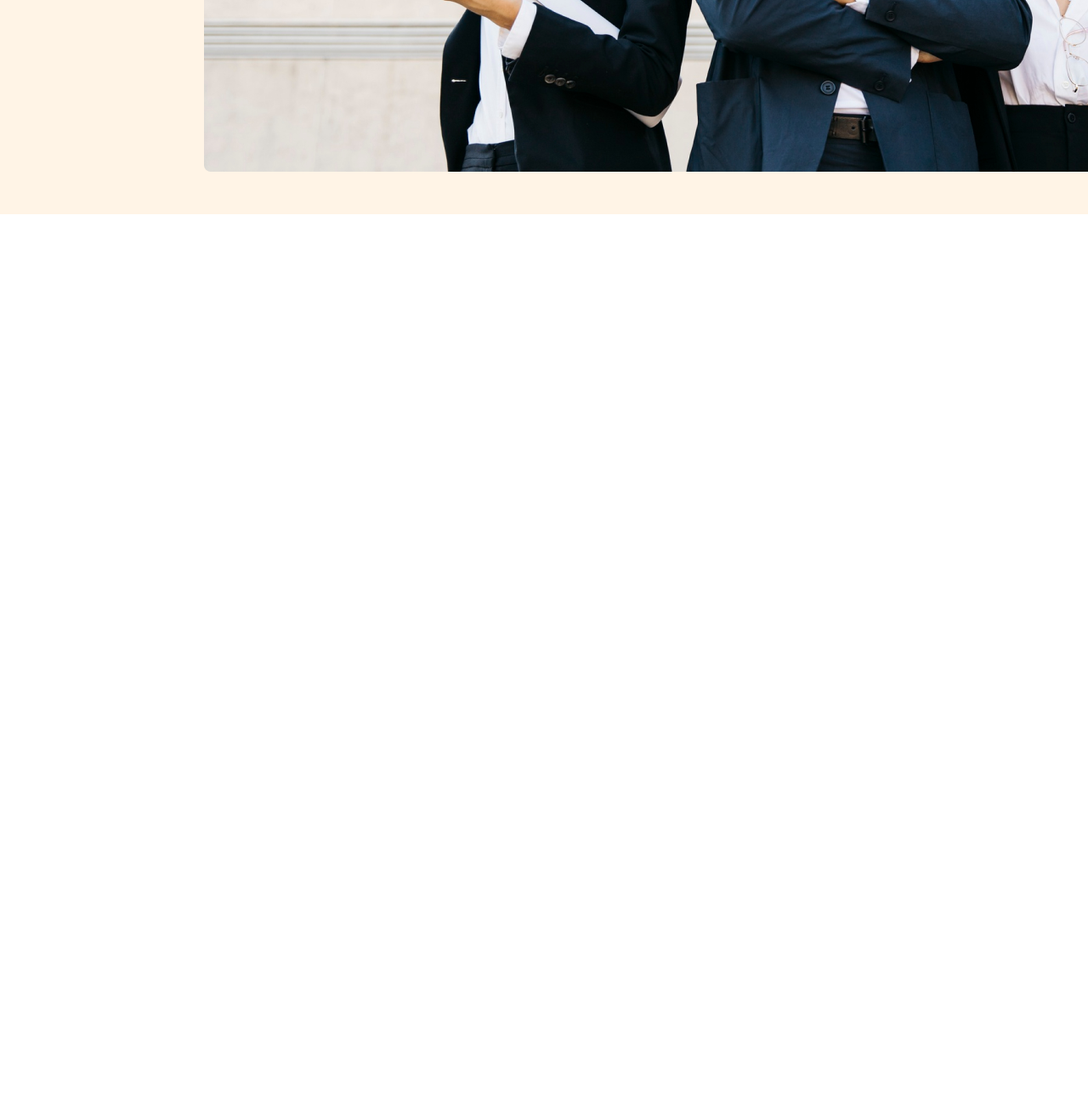
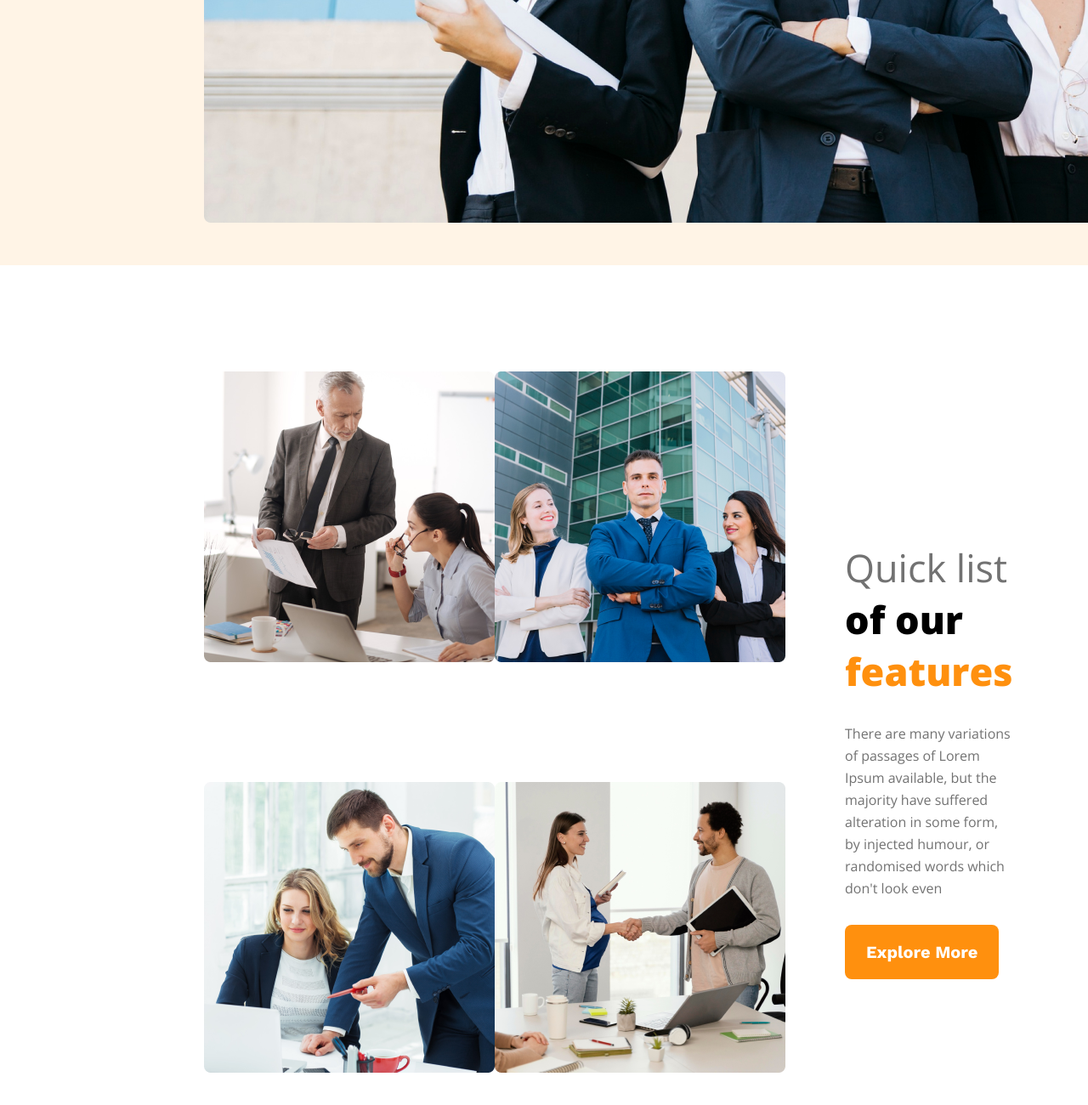
Before and after one commit to afrinsadia-diu/g3-architect, a plain HTML site: page index.html in a window 1280 px wide. Shown: the part 1042-2342 px from the top of the page at 85% size. Before the commit the page ends 1294 px from the top, so only its background shows below. Drawn offline with nearby package versions, Linux system fonts and the light colour scheme.

```diff
--- a/index.html
+++ b/index.html
@@ -30,7 +30,7 @@
                 <h1 class="head-title">Brand New <br>
                     Group of Architects
                 </h1>
-                <p class="header-para">
+                <p class="paragraph">
                     There are many variations of passages of Lorem Ipsum available, but the majority have suffered alteration in <br> some form, by injected humour, or randomised words which don't look even
                 </p>
                 <button class="button">Explore More</button>
@@ -39,7 +39,21 @@
         </Section>
     </header>
     <main>
-
+        <section class="main">
+            <div class="feature-section">
+                <div class="features-img">
+                    <img src="images/team1.png" alt="">
+                    <img src="images/team2.png" alt="">
+                    <img src="images/team3.png" alt="">
+                    <img src="images/team4.png" alt="">
+                </div>
+                <div class="features-details">
+                    <h2 style="font-size: 45px;"><span style="color: #727272; font-weight: 500;">Quick list</span> of our <br><span style="color:#FF900E">features</span></h2>
+                    <p class="paragraph" style="text-align: start;">There are many variations of passages of Lorem Ipsum available, but the majority have suffered alteration in some form, by injected humour, or randomised words which don't look even</p>
+                    <button class="button">Explore More</button>
+                </div>
+            </div>
+        </section>
     </main>
     <footer>
 
--- a/style.css
+++ b/style.css
@@ -6,9 +6,11 @@
     /* font-family: 'Work Sans', sans-serif; */
 }
 
+
 /* header style  */
 .header{
     padding: 45px 240px;
+    margin-bottom: 80px;
     background: rgba(255, 144, 14, 0.10);
 }
 .menubar{
@@ -36,11 +38,12 @@ li{
     font-size: 64px;
     font-weight: 700;
 }
-.header-para{
+.paragraph{
     color: var(--Dark-03, #727272);
     text-align: center;
     /* font-weight: 400; */
     line-height: 26px;
+    margin:30px 0px;
 }
 .button{
     margin-bottom: 50px;
@@ -54,3 +57,17 @@ li{
     padding: 20px 25px;
 
 }
+
+/* main section  */
+
+.feature-section{
+    padding: 45px 240px;
+    display: flex;
+}
+.features-details{
+    padding: 200px 70px;
+}
+.features-img{
+    display: grid;
+    grid-template-columns: repeat(2, 1fr);
+}
```
